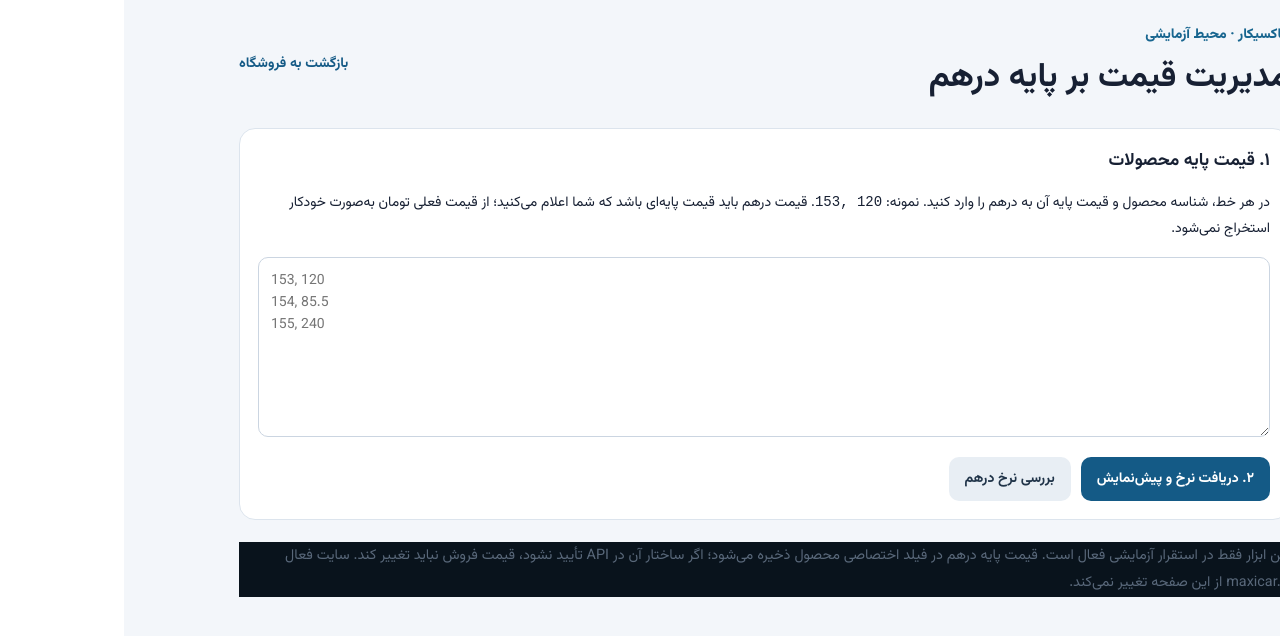
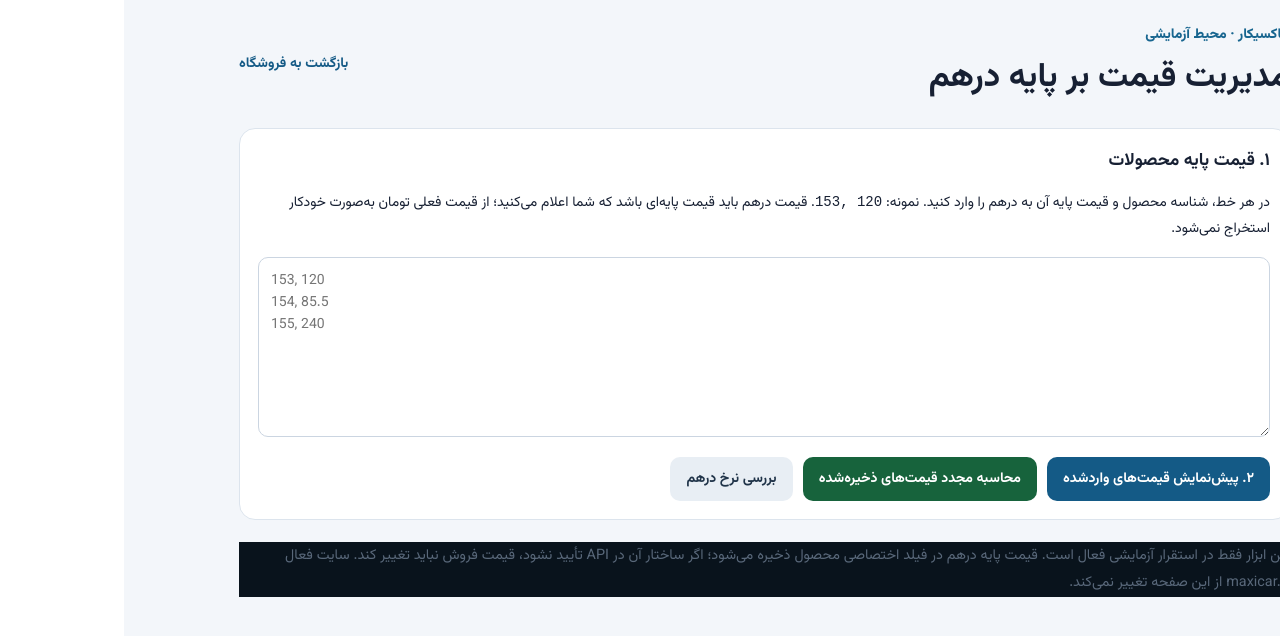
Before and after one commit to parsazia/maxicar-site, a Next.js app: page /admin/pricing in a window 1280 px wide. Shown: the top 636 px of the page. Built offline with nearby package versions, Linux system fonts and the light colour scheme.

Commit message:
Add recalculation from stored AED prices

```diff
--- a/app/admin/pricing/page.js
+++ b/app/admin/pricing/page.js
@@ -59,6 +59,17 @@ export default function PricingAdminPage() {
     finally { setBusy(false); }
   }
 
+  async function makeSavedPreview() {
+    setBusy(true); setError(""); setResult(null); setPreview(null);
+    try {
+      const response = await fetch("/api/pricing/preview", { method: "POST", headers: { "Content-Type": "application/json" }, body: JSON.stringify({ useSaved: true }) });
+      const data = await response.json();
+      if (!response.ok) throw new Error(data.message || "محاسبه قیمت‌های ذخیره‌شده ناموفق بود.");
+      setRate(data.rate); setPreview({ ...data, items: data.results.filter(item => item.ok).map(item => ({ id: item.id, basePriceAed: item.basePriceAed })) });
+    } catch (e) { setError(e.message || "خطا در پیش‌نمایش قیمت‌های ذخیره‌شده."); }
+    finally { setBusy(false); }
+  }
+
   async function applyPrices() {
     const valid = preview?.results?.filter(item => item.ok) || [];
     if (!valid.length) { setError("هیچ محصول واجد شرایطی برای اعمال قیمت وجود ندارد."); return; }
@@ -90,7 +101,8 @@ export default function PricingAdminPage() {
         <p style={{ lineHeight: 1.9, marginTop: 0 }}>در هر خط، شناسه محصول و قیمت پایه آن به درهم را وارد کنید. نمونه: <code dir="ltr">153, 120</code>. قیمت درهم باید قیمت پایه‌ای باشد که شما اعلام می‌کنید؛ از قیمت فعلی تومان به‌صورت خودکار استخراج نمی‌شود.</p>
         <textarea value={rowsText} onChange={e => setRowsText(e.target.value)} rows={7} placeholder={"153, 120\n154, 85.5\n155, 240"} style={{ ...inputStyle, direction: "ltr", textAlign: "left", resize: "vertical" }} />
         <div style={{ display: "flex", gap: 10, flexWrap: "wrap", marginTop: 12 }}>
-          <button onClick={makePreview} disabled={busy} style={{ ...buttonStyle, opacity: busy ? .65 : 1 }}>{busy ? "در حال پردازش…" : "۲. دریافت نرخ و پیش‌نمایش"}</button>
+          <button onClick={makePreview} disabled={busy} style={{ ...buttonStyle, opacity: busy ? .65 : 1 }}>{busy ? "در حال پردازش…" : "۲. پیش‌نمایش قیمت‌های واردشده"}</button>
+          <button onClick={makeSavedPreview} disabled={busy} style={{ ...buttonStyle, background: "#17633c", opacity: busy ? .65 : 1 }}>{busy ? "در حال پردازش…" : "محاسبه مجدد قیمت‌های ذخیره‌شده"}</button>
           <button onClick={async () => { setError(""); try { await getRate(); } catch(e) { setError(e.message); } }} disabled={busy} style={{ ...buttonStyle, background: "#e8eef4", color: "#203449" }}>بررسی نرخ درهم</button>
         </div>
       </section>
```
